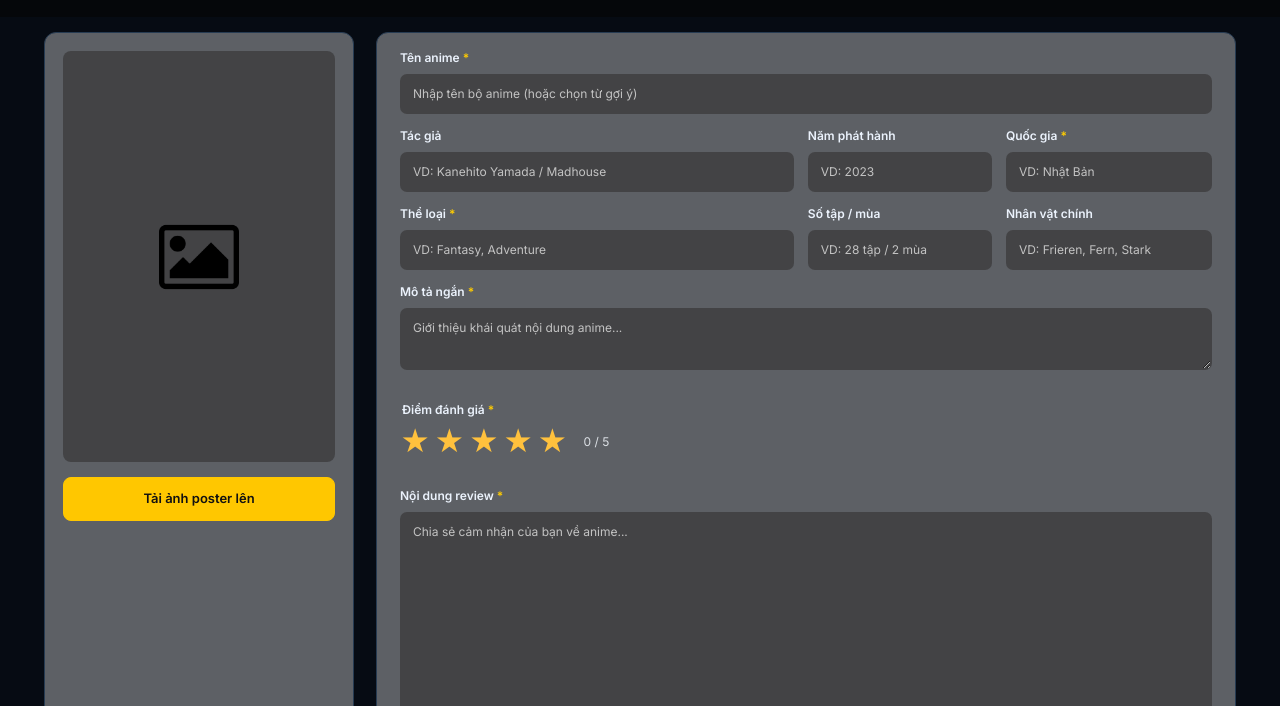
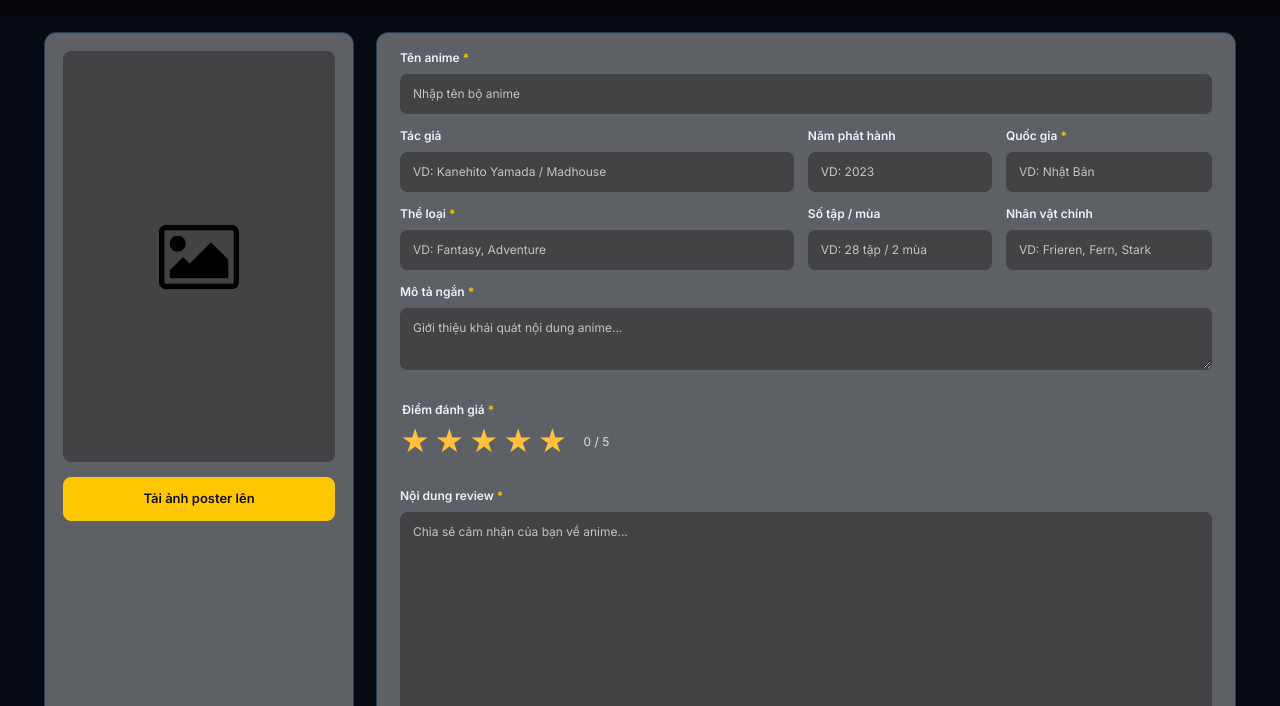
Before and after one commit to tglinhh/Web-review-Anime-Kansou-, a plain HTML site: page review.html in a window 1280 px wide. Shown: the part 94-800 px from the top of the page. Drawn offline with Linux system fonts and the light colour scheme.

Commit message:
Update review.html

```diff
--- a/review.html
+++ b/review.html
@@ -58,7 +58,7 @@
       <!-- # Form viết review; required đánh dấu ô bắt buộc, name là tên dữ liệu khi giữ bản nháp. -->
       <form id="form-review" class="review-form">
         <div class="review-fields">
-          <div class="field full"><label for="review-title">Tên anime <span>*</span></label><input id="review-title" name="title" type="text" placeholder="Nhập tên bộ anime (hoặc chọn từ gợi ý)" maxlength="300" list="ten-anime-goi-y" autocomplete="off" required></div>
+          <div class="field full"><label for="review-title">Tên anime <span>*</span></label><input id="review-title" name="title" type="text" placeholder="Nhập tên bộ anime" maxlength="300" autocomplete="off" required></div>
           <div class="field"><label for="review-author">Tác giả</label><input id="review-author" name="author" type="text" placeholder="VD: Kanehito Yamada / Madhouse" maxlength="300"></div>
           <div class="field"><label for="review-year">Năm phát hành</label><input id="review-year" name="year" type="number" placeholder="VD: 2023" min="1900" max="2100"></div>
           <div class="field"><label for="review-country">Quốc gia <span>*</span></label><input id="review-country" name="country" type="text" placeholder="VD: Nhật Bản" maxlength="300" required></div>
```
